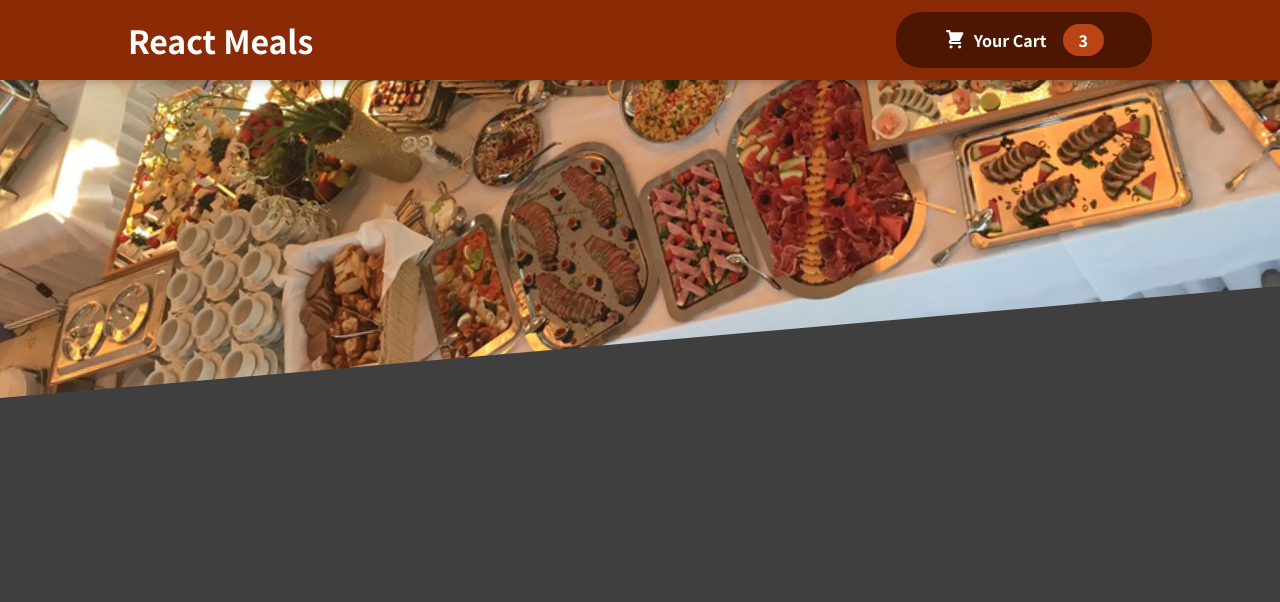
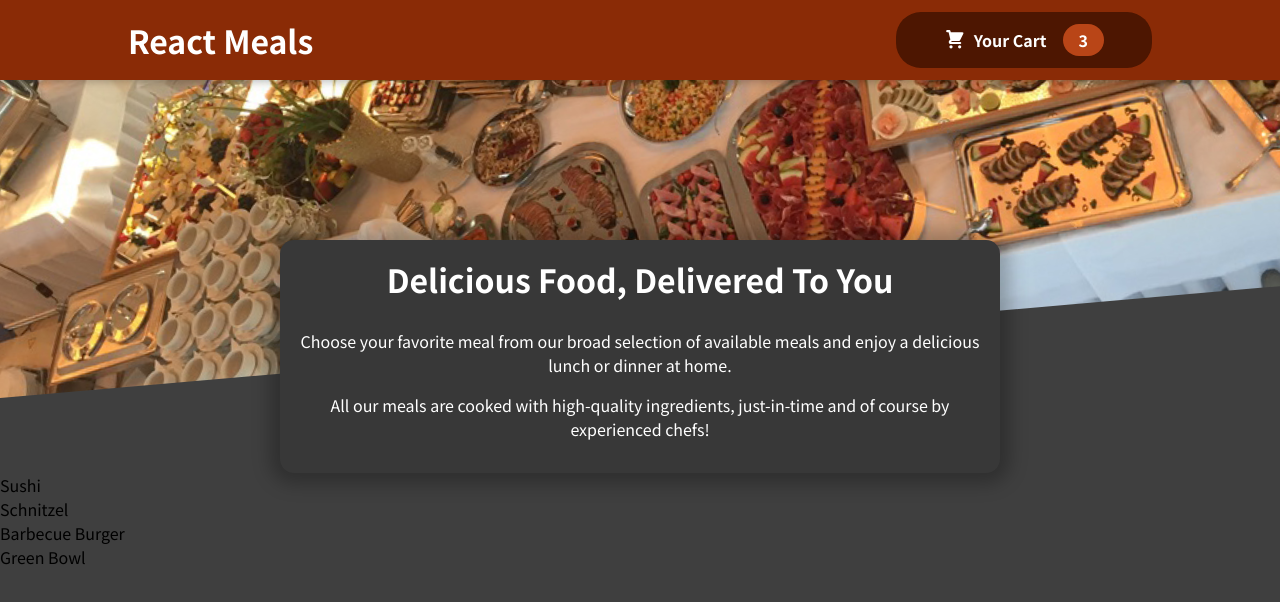
Before and after one commit to DavidPerelman/react-meals, a React (Create React App) app: page / in a window 1280 px wide. Shown: the top 602 px of the page. Built offline with nearby package versions, Linux system fonts and the light colour scheme.

Commit message:
add Meals Component to App.js

```diff
--- a/src/App.js
+++ b/src/App.js
@@ -1,10 +1,12 @@
 import React, { Fragment } from 'react';
 import Header from './components/Layout/Header/Header';
+import Meals from './components/Meals/Meals';
 
 const App = () => {
   return (
     <Fragment>
       <Header />
+      <Meals />
     </Fragment>
   );
 };
--- a/src/components/Meals/MealsSummary/MealsSummary.js
+++ b/src/components/Meals/MealsSummary/MealsSummary.js
@@ -1,5 +1,5 @@
 import React from 'react';
-import classes from './MealsSummary';
+import classes from './MealsSummary.module.css';
 
 const MealsSummary = () => {
   return (
```
